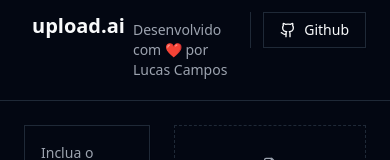
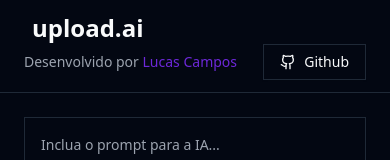
Before and after one commit to lucascmpos/upload.ai, a React (Vite) app: page / in a window 390 px wide. Shown: the top 160 px of the page. Built offline with nearby package versions, Linux system fonts and the light colour scheme; no server answers.

Commit message:
style: improving responsiviness

```diff
--- a/src/App.tsx
+++ b/src/App.tsx
@@ -35,24 +35,26 @@
 
   return (
     <div className="min-h-screen flex flex-col">
-      <div className="px-6 py-3 flex itens-center justify-between border-b">
-        <h1 className="text-xl font-bold px-2">upload.ai</h1>
+      <div className="px-6 py-3 md:flex items-center justify-between border-b">
+        <h1 className="text-2xl font-bold px-2">upload.ai</h1>
 
-        <div className="flex itens-center gap-3">
+        <div className="flex items-center justify-between gap-3">
           <span className="text-sm text-muted-foreground py-2">
-            Desenvolvido com ❤ por Lucas Campos
+            Desenvolvido por <a href="https://lucascampos-portfolio.vercel.app/" target="_blank" className="text-primary">Lucas Campos</a>
           </span>
 
-          <Separator orientation="vertical" className="h-9" />
+          <div className="flex gap-3">
+          <Separator orientation="vertical" className="h-9 hidden md:block" />
           <a href="https://github.com/lucascmpos" target="_blank">
           <Button variant="outline">
             <Github className="w-4 h-4 mr-2" />
             Github
           </Button>
           </a>
+          </div>
         </div>
       </div>
-      <main className="flex-1 p-6 flex gap-6">
+      <main className="flex-1 p-6 md:flex gap-6">
         <div className="flex flex-col flex-1 gap-4">
           <div className="grid grid-rows-2 gap-4 flex-1">
             <Textarea
```
